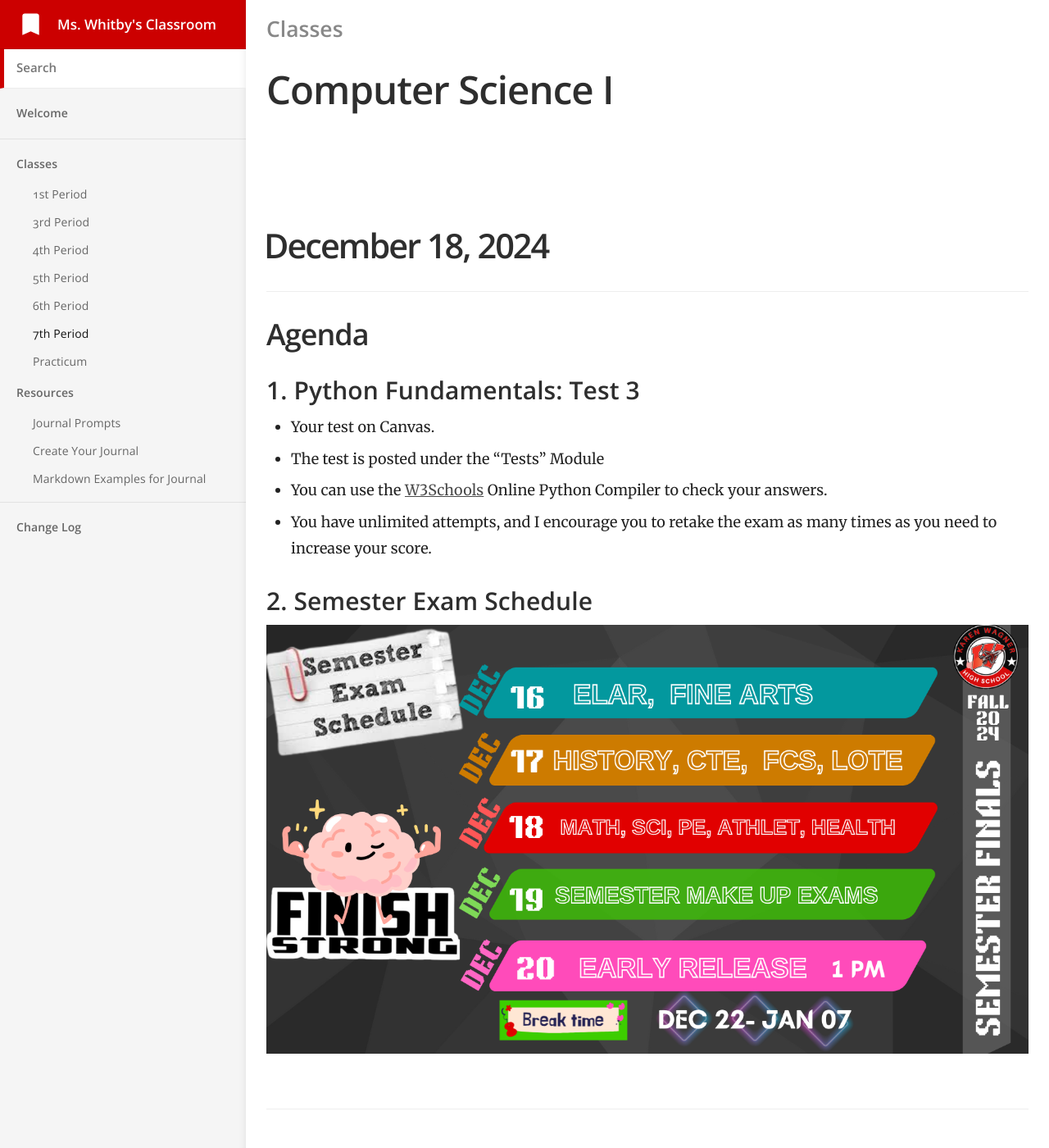
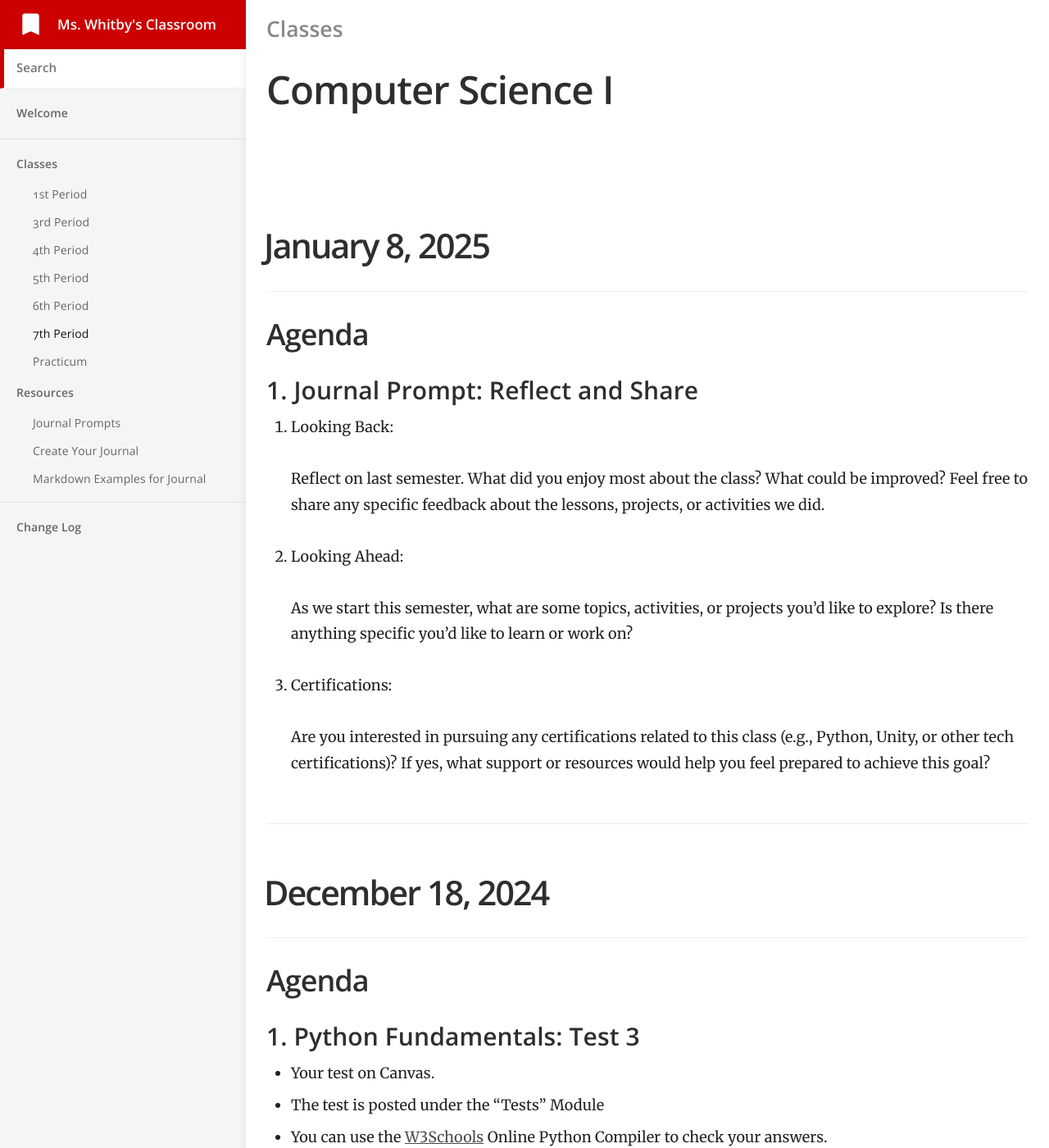
Before and after one commit to mswhitby/classroom, a Jekyll site: the page built from _docs/classes/7th.md, in a window 1280 px wide and 1400 px high. Shown: the whole window at 82% size. Built offline with Jekyll 4.4.1, drawn with Linux system fonts in a browser that asks for light colours.

Commit message:
Updated lessons

```diff
--- a/_docs/classes/7th.md
+++ b/_docs/classes/7th.md
@@ -4,6 +4,26 @@ subtitle: Computer Science I
 category: Classes
 order: 6
 ---
+
+# January 8, 2025
+
+## Agenda
+
+### 1. Journal Prompt: Reflect and Share
+
+1. Looking Back:
+
+    Reflect on last semester. What did you enjoy most about the class? What could be improved? Feel free to share any specific feedback about the lessons, projects, or activities we did.
+
+2. Looking Ahead:
+
+    As we start this semester, what are some topics, activities, or projects you’d like to explore? Is there anything specific you’d like to learn or work on?
+
+3. Certifications:
+
+    Are you interested in pursuing any certifications related to this class (e.g., Python, Unity, or other tech certifications)? If yes, what support or resources would help you feel prepared to achieve this goal?
+
+----
 
 # December 18, 2024
 
```
Also changed, not shown: _docs/classes/4th.md (+20 -0 lines), _docs/classes/5th.md (+20 -0 lines), _docs/classes/6th.md (+20 -0 lines), _docs/resources/journal.md (+0 -4 lines).
